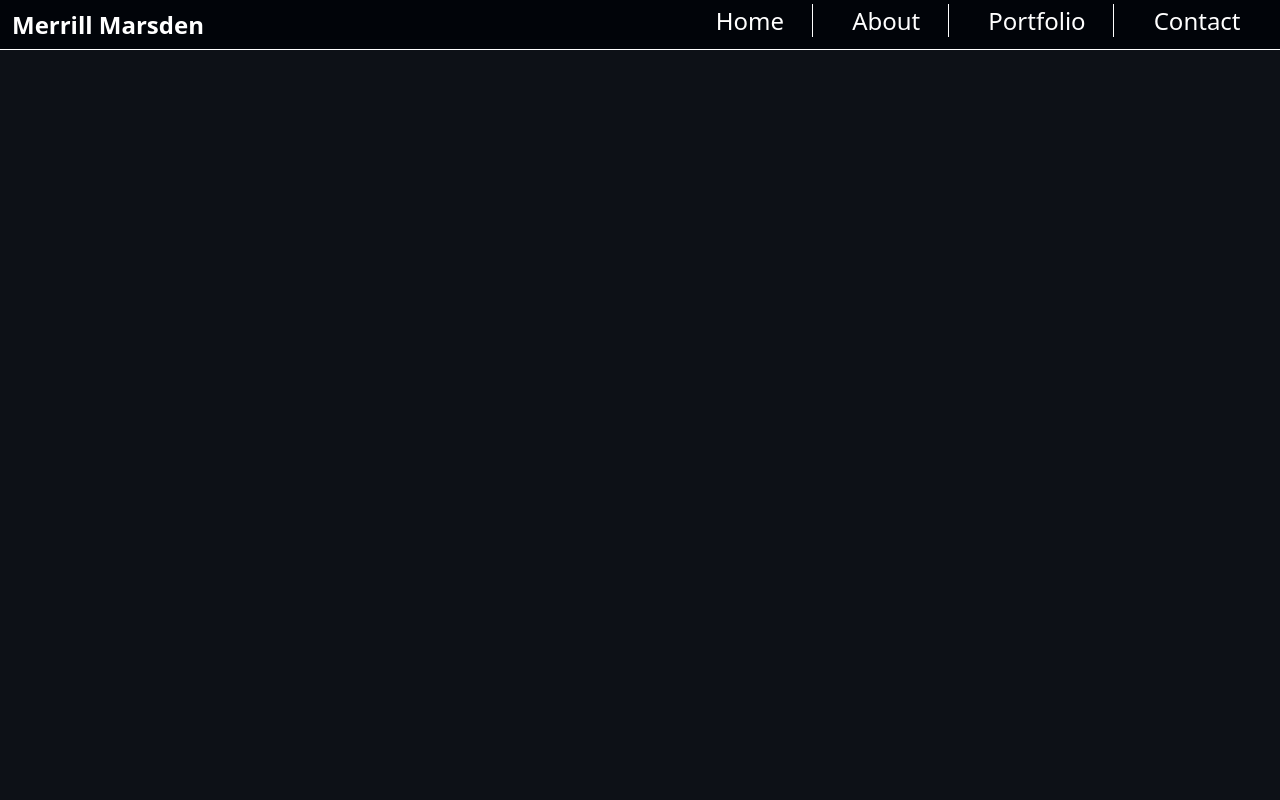
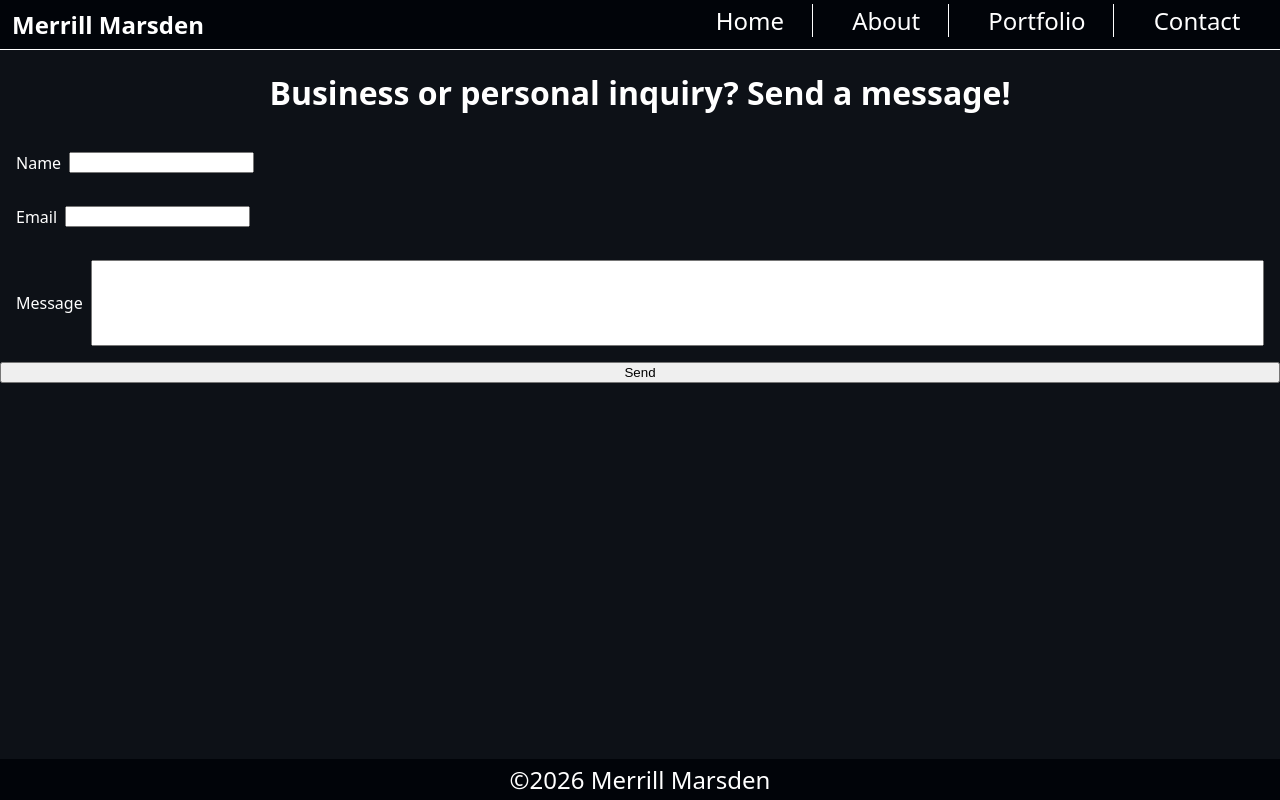
Before and after one commit to MerrillCoffee/career-simulation, a plain HTML site: page contact.html in a window 1280 px wide. Drawn offline with Linux system fonts and the light colour scheme.

Commit message:
Finished for grading, will go back for 2nd pass for cleanup when used for professionally.

```diff
--- a/contact.css
+++ b/contact.css
@@ -0,0 +1,39 @@
+body {
+    display: flex;
+    min-height: 100vh;
+}
+
+div.content {
+    display: flex;
+    flex-direction: column;
+    justify-content: center;
+}
+
+div.content main h1 {
+    text-align: center;
+}
+
+form {
+    display: flex;
+    justify-content: center;
+    justify-items: center;
+    flex-direction: column;
+    text-align: center;
+}
+
+form label {
+    display: flex;
+    margin: 1rem;
+    gap: .5rem;
+    align-items: center;
+}
+
+form label input {
+    display: flex;
+}
+
+form label input.message {
+    flex: 1;
+    min-width: 20vh;
+    height: 5rem;
+}
--- a/contact.html
+++ b/contact.html
@@ -20,6 +20,29 @@
                 <a href="contact.html">Contact</a>
             </nav>
         </header>
+
+        <div class="content">
+            <main>
+                <h1>Business or personal inquiry? Send a message!</h1>
+                <form action="#">
+                    <label for="Name">Name
+                        <input type="name">
+                    </label>
+                    <label for="Email">Email
+                        <input type="email">
+                    </label>
+                    <label for="Message">
+                        Message
+                        <input class="message" type="Email">
+                    </label>
+                    <button>Send</button>
+                </form>
+            </main>
+        </div>
+
+        <footer id="footer">
+            ©2026 Merrill Marsden
+        </footer>
    </body>
 
 
```
